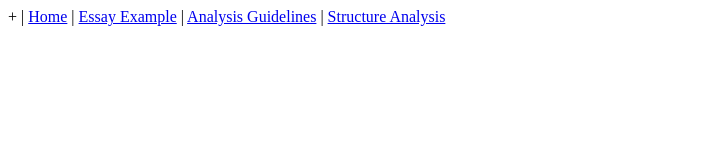
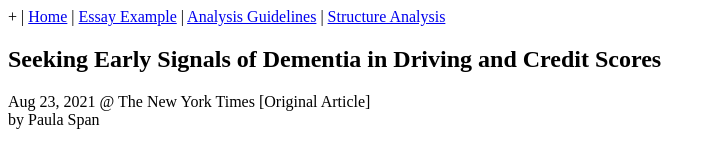
Before and after one commit to nthualichang/nthualichang.github.io, a plain HTML site: page progress/2-1/example.html in a window 1280 px wide. Shown: the whole page, without its empty margins (0-715 px from the left). Drawn offline with Linux system fonts and the light colour scheme.

Commit message:
pr example

```diff
--- a/progress/2-1/example.html
+++ b/progress/2-1/example.html
@@ -8,5 +8,11 @@
 		<nav>
 			+ | <a href="index.html">Home</a> | <a href="example.html">Essay Example</a> | <a href="guidelines.html">Analysis Guidelines</a> | <a href="analysis.html">Structure Analysis</a>
 		</nav>
+		<article>
+			<h1>Seeking Early Signals of Dementia in Driving and Credit Scores</h1>
+			<p>
+				Aug 23, 2021 @ The New York Times [Original Article]<br/>by Paula Span
+			</p>
+		</article>
 	</body>
 </html>
```
